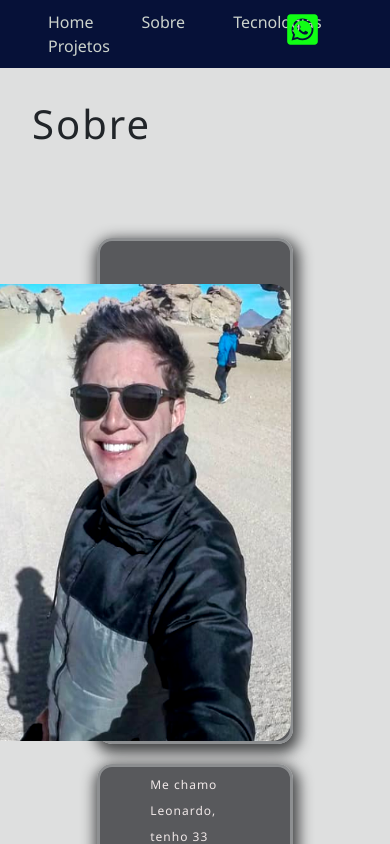
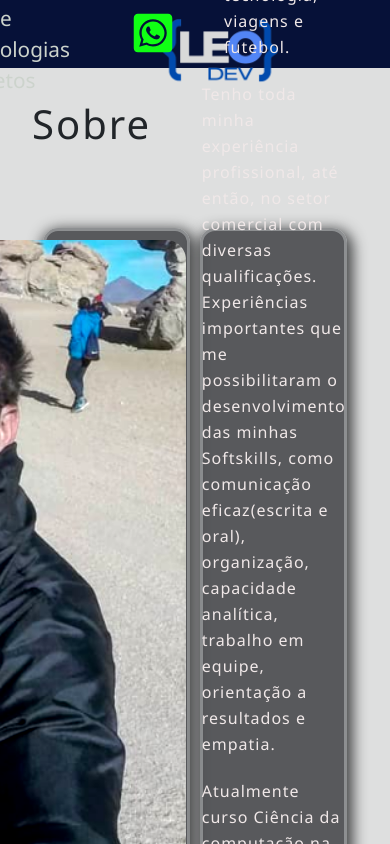
Before and after one commit to lobernardo/NewPorfolio_Reactj-rotas-props, a React (Create React App) app: page /about in a window 390 px wide. Shown: the top 844 px of the page. Built offline with nearby package versions, Linux system fonts and the light colour scheme.

Commit message:
commit_20-12

```diff
--- a/src/App.css
+++ b/src/App.css
@@ -22,221 +22,3 @@ h1{
   font-size: 2.5rem;
   letter-spacing: 2px;
 }
-
-@media (max-width: 600px){
- #home{
-  height: 100vh;
- }
-  #home-ft img{
-    width: 340px;
-    z-index: 1;
-    position: absolute;
-    top:22rem;
-    left: 6rem;
-  }
-
-  #texto-home{
-    display: flex;
-    flex-direction: column;
-    position: relative;
-  }
-
-  #texto-home h1{
-    font-size: 3rem;
-    width: 100%;
-    position: absolute;
-    top:-9rem;
-  }
-
-  #texto-home h4{
-    font-size: 1.4rem;
-
-  }
-
-  #texto-home h4 span{
-    font-size: 1.5rem;
-  }
-
-  .card{
-    width: 60%;
-    height: 60vh;
-    border: 3px solid rgba(225, 226, 227, 0.393);
-    border-radius: 15px;
-    box-shadow: 2px 5px 14px 4px rgba(39, 40, 41, 0.831);
-    background-color: rgba(61, 62, 65, 0.831);
-    display: flex;
-    flex-direction: column;
-    justify-content: center;
-    margin: 10px;
-    position: relative;
-}
-
-  .button_home{
-    position: absolute;
-    top:-8rem;
-    left: 5rem;
-  }
-
-  .card__container{
-    display: flex;
-    flex-direction: column;
-    justify-content: space-evenly;
-    text-align: center;
-    align-items: center;
-    flex-wrap: wrap;
-    position: relative;
-  }
-
-  #foto-about img{
-    width: 320px;
-    height: 457px;
-    position: absolute;
-    right: -1px;
-  }
-
-  .container__geral{
-    height: 140vh;
-  }
-
-  #txt-about p{
-   font-size: 12px;
-   display: flex;
-   align-items: flex-start;
-   text-align: start;
-   justify-content: flex-start;
-   overflow-y: auto;
-  }
-
-
-  #menu_section{
-    position: relative;
-  }
-
-
-  #menu_section img{
-    visibility: hidden;
-  }
-
-  #menu_section .nav{
-    width: 100%;
-    position: absolute;
-    left: 0;
-  }
-
-  #menu_tog li{
-    font-size: 16px;
-    display: flex;
-    align-items: center;
-    justify-content: flex-end;
-
-  }
-
-  .wpp a{
-    position: absolute;
-    top:3px;
-    left: 110px;
-    font-size: 35px;
-  }
-.iconesRodape{
-  font-size: 30px;
-}
-.iconesRodape a{
-  margin: 10px;
-}
-
-.container__skill{
-  width: auto;
-  display: flex;
-  flex-direction: column;
-  flex-wrap: wrap;
-  height: 50vh;
-
-}
-
-.container__skill h1{
-  font-size: 28px;
-  position: absolute;
-  left: 0;
-  margin-left: 20px;
-}
-
-.box__skills{
-  width: 600px;
-  display: flex;
-}
-
-.card-skills{
-  width: 15%;
-  height: 130px;
-  display: flex;
-  flex-wrap: wrap;
-  flex-direction: column;
-  justify-content: center;
-  position: relative;
-  overflow-y: scroll;
-}
-
-.card-skills img{
-  width: 40px;
-  margin-bottom: 3px;
-}
-
-.card-skills .txt-card h4{
-  font-size: 18px;
-}
-
-.card-skills .txt-card button{
-  width: 70px;
-  height: 24px;
-  position: absolute;
-  left:7px;
-  top: 93px
-}
-
-.card-skills .txt-card button a{
-  font-size: 10px;
-}
-
-.project__section h1{
-  position: absolute;
-  left: 50px;
-}
-
-.cont__card{
-  width: 660px;
-  position: relative;
-}
-
-.card__projects{
-  display: flex;
-  flex-direction: column;
-  position: relative;
-  display: flex;
-  flex-wrap: wrap;
-}
-
-.card__projects h3{
-  position: absolute;
-  top: 18px;
-  margin:2px;
-  font-size: 0.9rem;
-  display: flex;
-  flex-wrap: wrap;
-
-}
-
-.card__projects p{
-  position: absolute;
-  top: 65px;
-  font-size: 12px;
-}
-
-.card__projects button{
-  position: absolute;
-  top: 177px;
-  font-size: 14px;
-  width: 80px;
-}
-
-
-}
--- a/src/components/Layouts/FooterSection/Footer.js
+++ b/src/components/Layouts/FooterSection/Footer.js
@@ -14,7 +14,7 @@ export default function Footer() {
     <section>
     <footer>
 
-      <p className="paragrafo">
+      <p className="paragrafo" id='parag'>
         Disposto e ansioso para colaborar com sua empresa.
       </p>
       <div className="iconesRodape">
@@ -26,6 +26,7 @@ export default function Footer() {
       <div>
         <p className="copyright">Feito em 2022 &copy; <span>Leonardo de Oliveira Bernardo</span></p>
       </div>
+
     </footer>
     </section>
   )
```
Also changed, not shown: src/components/pages/AboutSection/About.js (line endings or trailing spaces), src/components/pages/CardGit/CardGit.js (line endings or trailing spaces).
